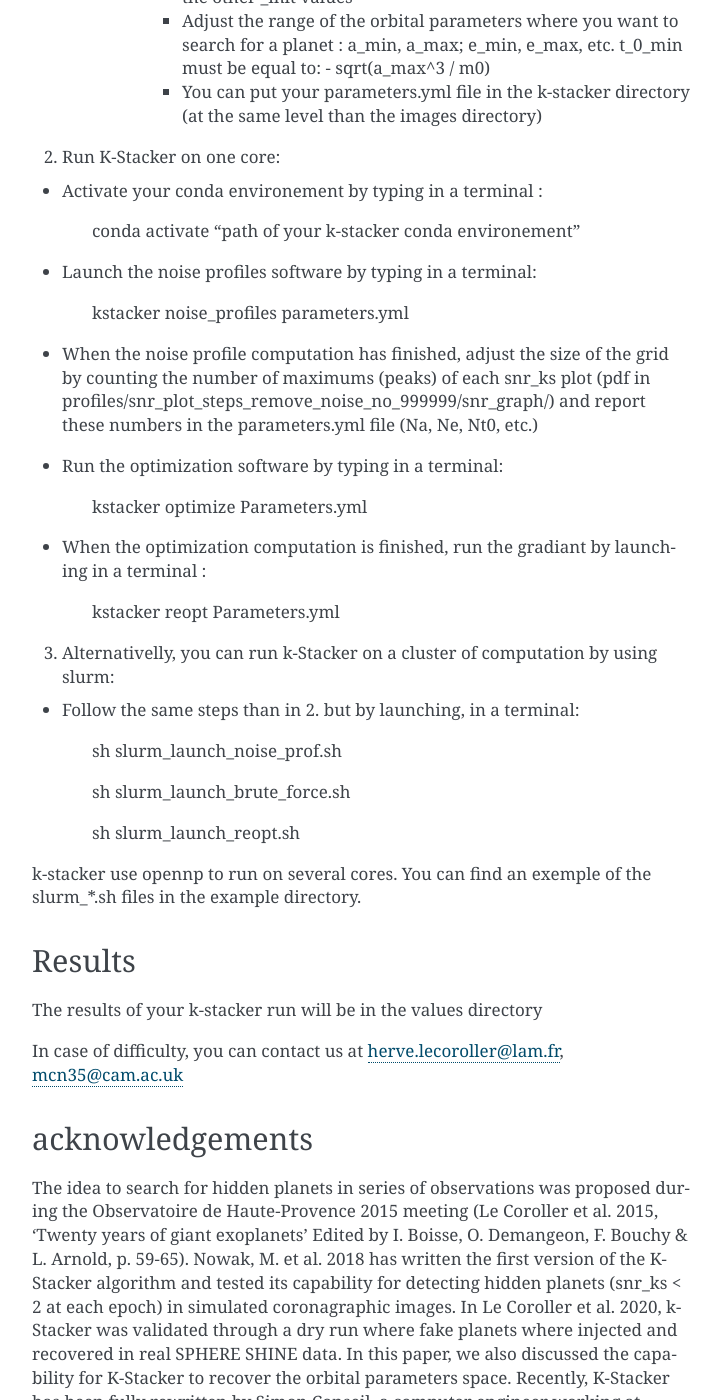
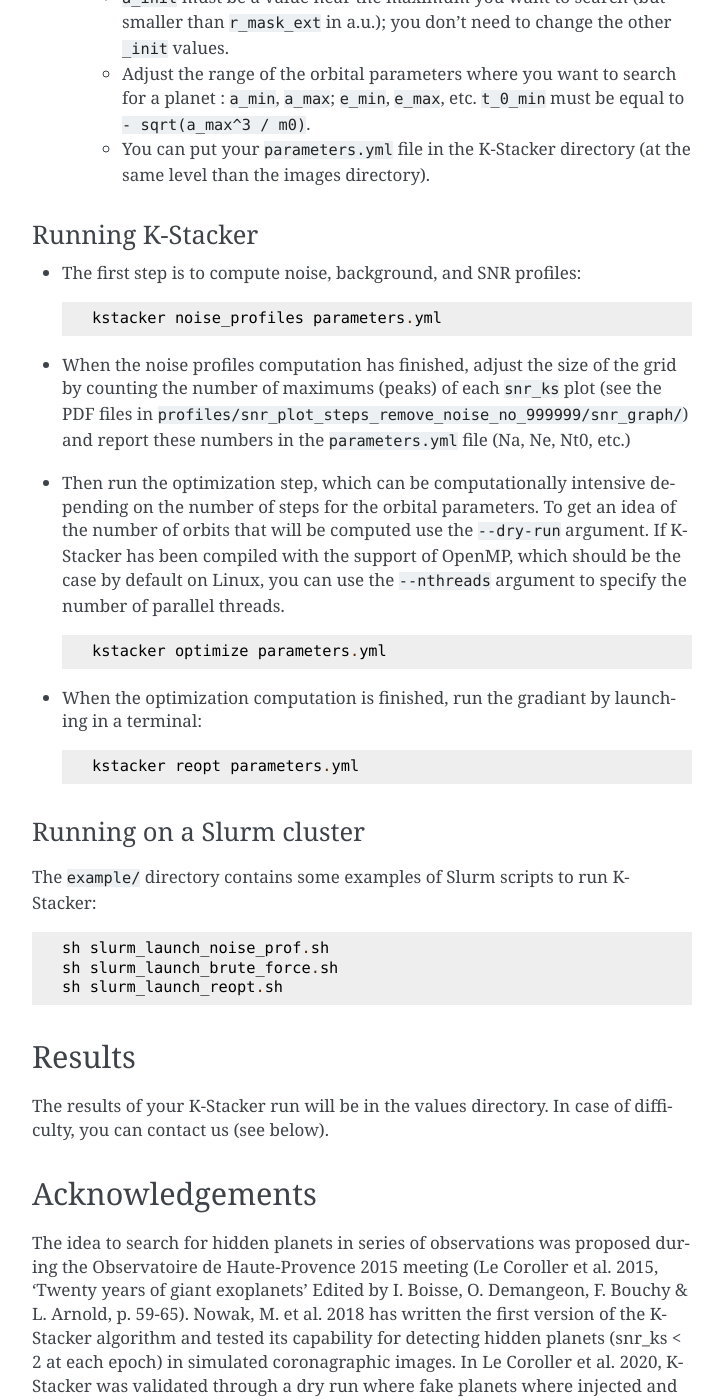
Before and after one commit to kstacker/kstacker, a Sphinx documentation site: the page built from docs/index.rst, in a window 1280 px wide and 1400 px high, scrolled down 966 px. Shown: the whole window, without its empty margins (388-1111 px from the left). Built offline with Sphinx 7.4.7, drawn with Linux system fonts in a browser that asks for light colours; the version number could not be read and is left out; some of the changed text lies outside the part shown.

Commit message:
Update docs

```diff
--- a/docs/index.rst
+++ b/docs/index.rst
@@ -1,109 +1,142 @@
-K-Stacker Documentation
-======================
+|kstacker| Documentation
+========================
 
-Important
----------
-
-Before you use this software, please read the acknowledgements at the end of this documentation
+.. important::
+   Before using this software, please read the acknowledgements at the end of
+   this documentation.
 
 How to install
 --------------
 
-1) The most simple is to install kstacker in a conda environment:
+|kstacker| requires Python>=3.7 and a C compiler (you can e.g. Anaconda to get
+a recent Python if needed).
 
-        https://www.anaconda.com/products/distribution
+To install |kstacker| in your Python environment, from the git repository::
 
-2) In a terminal type:
+    $ git clone https://gitlab.lam.fr/RHCI/kstacker.git
+    $ cd kstacker
+    $ pip install -e .
 
-    - conda activate "path of your k-stacker conda environement"
+Quickstart
+----------
 
-    - git clone https://gitlab.lam.fr/RHCI/kstacker.git
+Before running |kstacker|
+^^^^^^^^^^^^^^^^^^^^^^^^^
 
-    - cd "path of the kstacker directory"
+- Create a directory where you will run |kstacker|.
 
-    - pip install -e .
+- In this directory, create a sub-directory called ``images/`` (can be
+  configured with the ``images_dir`` parameter).
 
-Quick launch
-------------
+- In the images directory put your reduced images. The files must be names
+  ``image_0.fits``, ``image_1.fits``,... ``image_n.fits`` (squared images,
+  sorted by epochs).
 
-1) Before launching K-Stacker
+- Customize the ``parameters.yml`` configuration file for your data (you can
+  start from the example file ``example/Parameters_test_HD95086.yml``):
 
-    - Create a directory where you will run K-Stacker
-    - In this directory, create a sub-directory called /images
-    - In /images directory put your reduced images re-called image_0, image_1,... image_n (squared images, sorted by epochs)
-    - Fill the parameters.yml configuration file for your data (you can change with your values in " this exemple "):
+    * Adjusts the numbers such as explained in the comments of
+      ``parameters.yml``.
 
-        * Adjusts the numbers such as explained in the comments of parameters.yml
-        * a_init must be a value near the maximum you want to search (but smaller than r_mask_ext in a.u.); you don't need to change the other _init values
-        * Adjust the range of the orbital parameters where you want to search for a planet : a_min, a_max; e_min, e_max, etc. t_0_min must be equal to: - sqrt(a_max^3 / m0)
-        * You can put your parameters.yml file in the k-stacker directory (at the same level than the images directory)
+    * ``a_init`` must be a value near the maximum you want to search (but
+      smaller than ``r_mask_ext`` in a.u.); you don't need to change the other
+      ``_init`` values.
 
-2) Run K-Stacker on one core:
+    * Adjust the range of the orbital parameters where you want to search for
+      a planet : ``a_min``, ``a_max``; ``e_min``, ``e_max``, etc. ``t_0_min``
+      must be equal to ``- sqrt(a_max^3 / m0)``.
 
-- Activate your conda environement by typing in a terminal :
+    * You can put your ``parameters.yml`` file in the |kstacker| directory (at
+      the same level than the images directory).
 
-            conda activate "path of your k-stacker conda environement"
+Running |kstacker|
+^^^^^^^^^^^^^^^^^^
 
-- Launch the noise profiles software by typing in a terminal:
+- The first step is to compute noise, background, and SNR profiles::
 
-            kstacker noise_profiles parameters.yml
+    kstacker noise_profiles parameters.yml
 
-- When the noise profile computation has finished, adjust the size of the grid by counting the number of maximums (peaks) of each snr_ks plot (pdf in profiles/snr_plot_steps_remove_noise_no_999999/snr_graph/) and report these numbers in the parameters.yml file (Na, Ne, Nt0, etc.)
+- When the noise profiles computation has finished, adjust the size of the grid
+  by counting the number of maximums (peaks) of each ``snr_ks`` plot (see the
+  PDF files in ``profiles/snr_plot_steps_remove_noise_no_999999/snr_graph/``)
+  and report these numbers in the ``parameters.yml`` file (Na, Ne, Nt0, etc.)
 
-- Run the optimization software by typing in a terminal:
+- Then run the optimization step, which can be computationally intensive
+  depending on the number of steps for the orbital parameters. To get an idea of
+  the number of orbits that will be computed use the ``--dry-run`` argument. If
+  |kstacker| has been compiled with the support of OpenMP, which should be the
+  case by default on Linux, you can use the ``--nthreads`` argument to specify
+  the number of parallel threads.
 
-            kstacker optimize Parameters.yml
+  ::
 
-- When the optimization computation is finished, run the gradiant by launching in a terminal :
+      kstacker optimize parameters.yml
 
-            kstacker reopt Parameters.yml
+- When the optimization computation is finished, run the gradiant by launching
+  in a terminal::
 
-3) Alternativelly, you can run k-Stacker on a cluster of computation by using slurm:
+    kstacker reopt parameters.yml
 
-- Follow the same steps than in 2. but by launching, in a terminal:
+Running on a Slurm cluster
+^^^^^^^^^^^^^^^^^^^^^^^^^^
+
+The ``example/`` directory contains some examples of Slurm scripts to run
+|kstacker|::
 
     sh slurm_launch_noise_prof.sh
-
     sh slurm_launch_brute_force.sh
-
     sh slurm_launch_reopt.sh
-
-k-stacker use opennp to run on several cores. You can find an exemple of the slurm_*.sh files in the example directory.
 
 Results
 -------
 
-The results of your k-stacker run will be in the values directory
+The results of your |kstacker| run will be in the values directory.  In case of
+difficulty, you can contact us (see below).
 
-In case of difficulty, you can contact us at herve.lecoroller@lam.fr, mcn35@cam.ac.uk
-
-acknowledgements
+Acknowledgements
 ----------------
 
-The idea to search for hidden planets in series of observations was proposed during the Observatoire de Haute-Provence 2015
-meeting (Le Coroller et al. 2015, 'Twenty years of giant exoplanets' Edited by I. Boisse, O. Demangeon, F. Bouchy & L. Arnold, p. 59-65). Nowak, M. et al. 2018 has written the first version of the K-Stacker algorithm and tested its capability for detecting hidden planets (snr_ks < 2 at each epoch) in simulated coronagraphic images. In Le Coroller et al. 2020, k-Stacker was validated through a dry run where fake planets where injected and recovered in real SPHERE SHINE data. In this paper, we also discussed the capability for K-Stacker to recover the orbital parameters space. Recently, K-Stacker has been fully rewritten by Simon Conseil, a computer engineer working at CeSAM / Laboratoire d'astrophysique de Marseille (Le Coroller et al. 2022, a scientific paper on Alphacen A NEAR-VISIR survey, where this git repository link is given for the first time).
+The idea to search for hidden planets in series of observations was proposed
+during the Observatoire de Haute-Provence 2015 meeting (Le Coroller et al. 2015,
+'Twenty years of giant exoplanets' Edited by I. Boisse, O. Demangeon, F. Bouchy
+& L. Arnold, p. 59-65). Nowak, M. et al. 2018 has written the first version of
+the |kstacker| algorithm and tested its capability for detecting hidden planets
+(snr_ks < 2 at each epoch) in simulated coronagraphic images. In Le Coroller et
+al. 2020, |kstacker| was validated through a dry run where fake planets where
+injected and recovered in real SPHERE SHINE data. In this paper, we also
+discussed the capability for |kstacker| to recover the orbital parameters space.
+Recently, |kstacker| has been fully rewritten by Simon Conseil, a computer
+engineer working at CeSAM / Laboratoire d'Astrophysique de Marseille (Le
+Coroller et al. 2022, a scientific paper on Alphacen A NEAR-VISIR survey, where
+this git repository link is given for the first time).
 
 Students of L3-M2 had also contributed to the initial project:
 Antoine Schneeberger; Marie Devinat; Justin Bec-Canet; Dimitri Estevez
 
 ---------
 
-If you use this k-stacker software for your research, please add this sentence in the acknowledgements of your paper:
+If you use this |kstacker| software for your research, please add this sentence
+in the acknowledgements of your paper:
 
-      "This work has make used of the K-Stacker algorithm maintened by CeSAM at Laboratoire d'Astrophysique de Marseille"
+    "This work has make used of the |kstacker| algorithm maintained by CeSAM at
+    Laboratoire d'Astrophysique de Marseille"
 
 You also have to cite the three original papers:
 
-         Nowak, M., Le Coroller, H., Arnold, L., et al. 2018, A&A, 615, A144
+    Nowak, M., Le Coroller, H., Arnold, L., et al. 2018, A&A, 615, A144
 
-         Le Coroller, H., Nowak, M., Delorme, P., et al. 2020, A&A, 639, A113
+    Le Coroller, H., Nowak, M., Delorme, P., et al. 2020, A&A, 639, A113
 
-         Le Coroller, H., Nowak, M., Wagner, K. et al. 2022, A&A, submitted
+    Le Coroller, H., Nowak, M., Wagner, K. et al. 2022, A&A, submitted
 
----------
+Contact
+-------
 
 If you need some help, you can contact us at this email address :
 
 herve.lecoroller@lam.fr, mcn35@cam.ac.uk, simon.conseil@lam.fr
 
-Our K-Stacker team would be happy to collaborate on scientific projects using k-Stacker.
+Our team would be happy to collaborate on scientific projects using |kstacker|.
+
+
+.. |kstacker| replace:: K-Stacker
```
